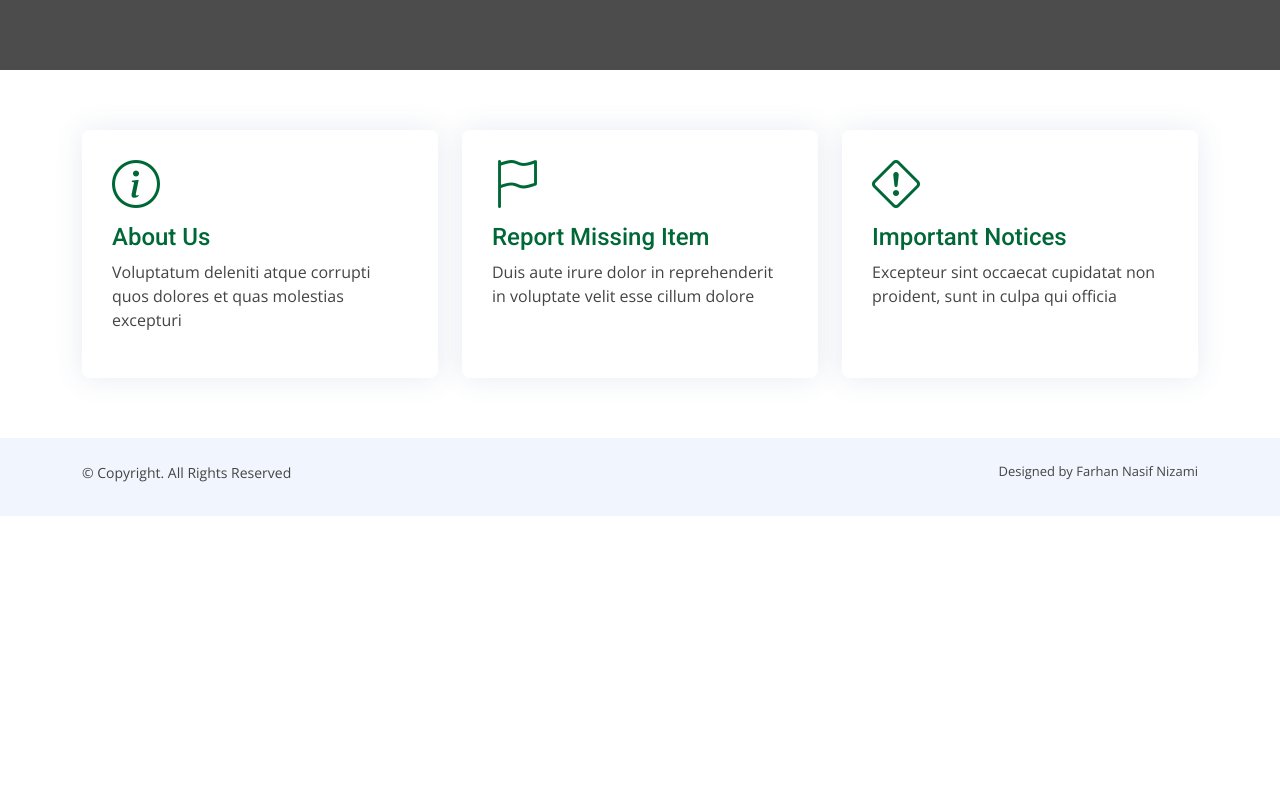
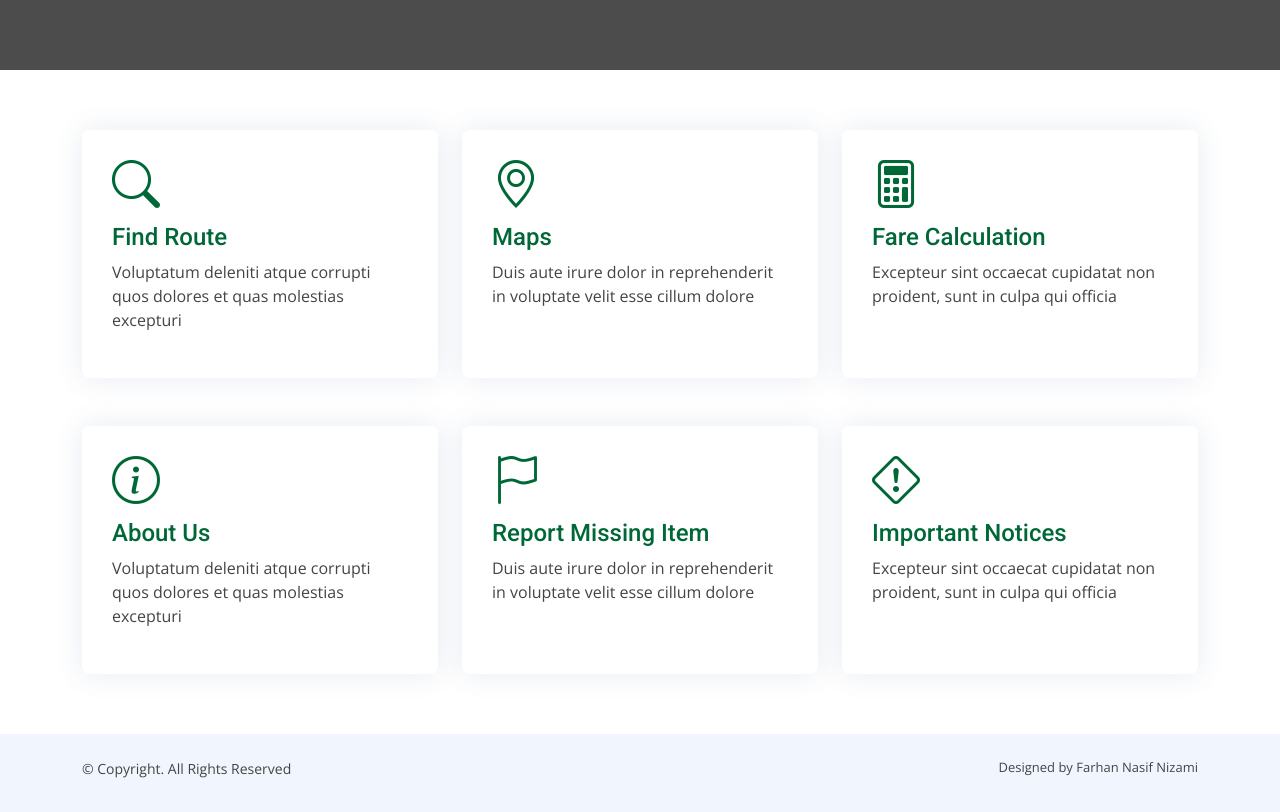
Before and after one commit to farhannizami/dhakametrorail, a plain HTML site: page index.html in a window 1280 px wide. Shown: the part 600-1412 px from the top of the page. Before the commit the page ends 1116 px from the top, so only its background shows below. Drawn offline with nearby package versions, Linux system fonts and the light colour scheme.

Commit message:
3 new cards added

```diff
--- a/index.html
+++ b/index.html
@@ -74,8 +74,44 @@
     <!-- ======= Featured Services Section ======= -->
     <section id="featured-services" class="featured-services">
       <div class="container" data-aos="fade-up">
+        <div class="row justify-content-center mb-lg-5">
+          <div class="col-md-4 col-lg-4 d-flex align-items-stretch mb-5 mb-lg-0" data-aos="flip-right"
+            data-aos-delay="100">
+            <a class="card-block stretched-link text-decoration-none" href="htmls/findroute.html">
+              <div class="icon-box">
+                <div class="icon"><i class="bi bi-search"></i></div>
+                <h4><a href="">Find Route</a></h4>
+                <p>Voluptatum deleniti atque corrupti quos dolores et quas molestias excepturi</p>
+              </div>
+            </a>
+          </div>
+
+          <div class="col-md-4 col-lg-4 d-flex align-items-stretch mb-5 mb-lg-0" data-aos="flip-right"
+            data-aos-delay="200">
+            <a class="card-block stretched-link text-decoration-none" href="htmls/maps.html">
+              <div class="icon-box">
+                <div class="icon"><i class="bi bi-geo-alt"></i></div>
+                <h4><a href="">Maps</a></h4>
+                <p>Duis aute irure dolor in reprehenderit in voluptate velit esse cillum dolore</p>
+              </div>
+            </a>
+          </div>
+
+          <div class="col-md-4 col-lg-4 d-flex align-items-stretch mb-5 mb-lg-0" data-aos="flip-right"
+            data-aos-delay="300">
+            <a class="card-block stretched-link text-decoration-none" href="htmls/farecalc.html">
+              <div class="icon-box">
+                <div class="icon"><i class="bi bi-calculator"></i></div>
+                <h4><a href="">Fare Calculation</a></h4>
+                <p>Excepteur sint occaecat cupidatat non proident, sunt in culpa qui officia</p>
+              </div>
+            </a>
+          </div>
+        </div>
+
+
         <div class="row justify-content-center">
-          <div class="col-md-6 col-lg-4 d-flex align-items-stretch mb-5 mb-lg-0" data-aos="flip-right"
+          <div class="col-md-4 col-lg-4 d-flex align-items-stretch mb-5 mb-lg-0" data-aos="flip-right"
             data-aos-delay="100">
             <a class="card-block stretched-link text-decoration-none" href="htmls/aboutus.html">
               <div class="icon-box">
@@ -86,7 +122,7 @@
             </a>
           </div>
 
-          <div class="col-md-6 col-lg-4 d-flex align-items-stretch mb-5 mb-lg-0" data-aos="flip-right"
+          <div class="col-md-4 col-lg-4 d-flex align-items-stretch mb-5 mb-lg-0" data-aos="flip-right"
             data-aos-delay="200">
             <a class="card-block stretched-link text-decoration-none" href="htmls/reportmissing.html">
               <div class="icon-box">
@@ -97,7 +133,7 @@
             </a>
           </div>
 
-          <div class="col-md-6 col-lg-4 d-flex align-items-stretch mb-5 mb-lg-0" data-aos="flip-right"
+          <div class="col-md-4 col-lg-4 d-flex align-items-stretch mb-5 mb-lg-0" data-aos="flip-right"
             data-aos-delay="300">
             <a class="card-block stretched-link text-decoration-none" href="htmls/notice.html">
               <div class="icon-box">
@@ -108,6 +144,9 @@
             </a>
           </div>
         </div>
+
+
+
 
       </div>
     </section><!-- End Featured Services Section -->
```
